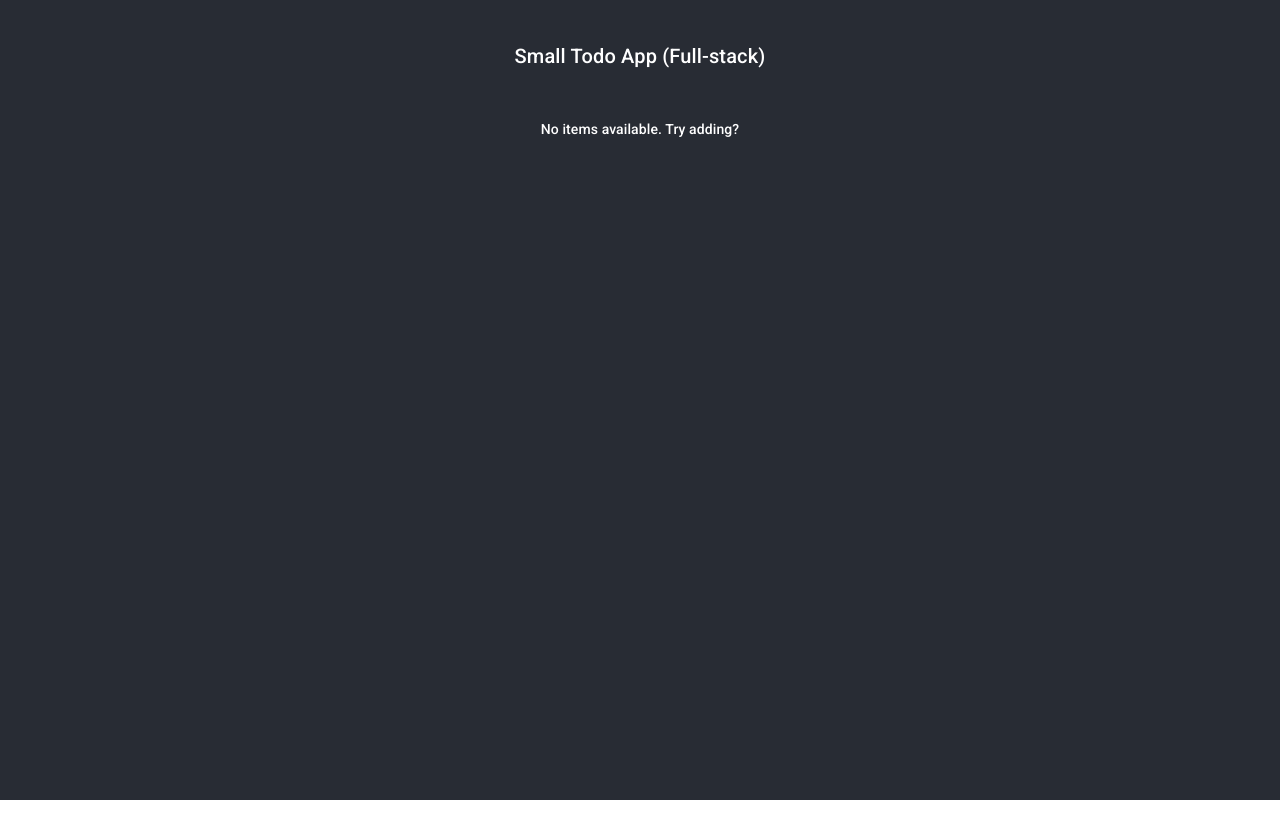
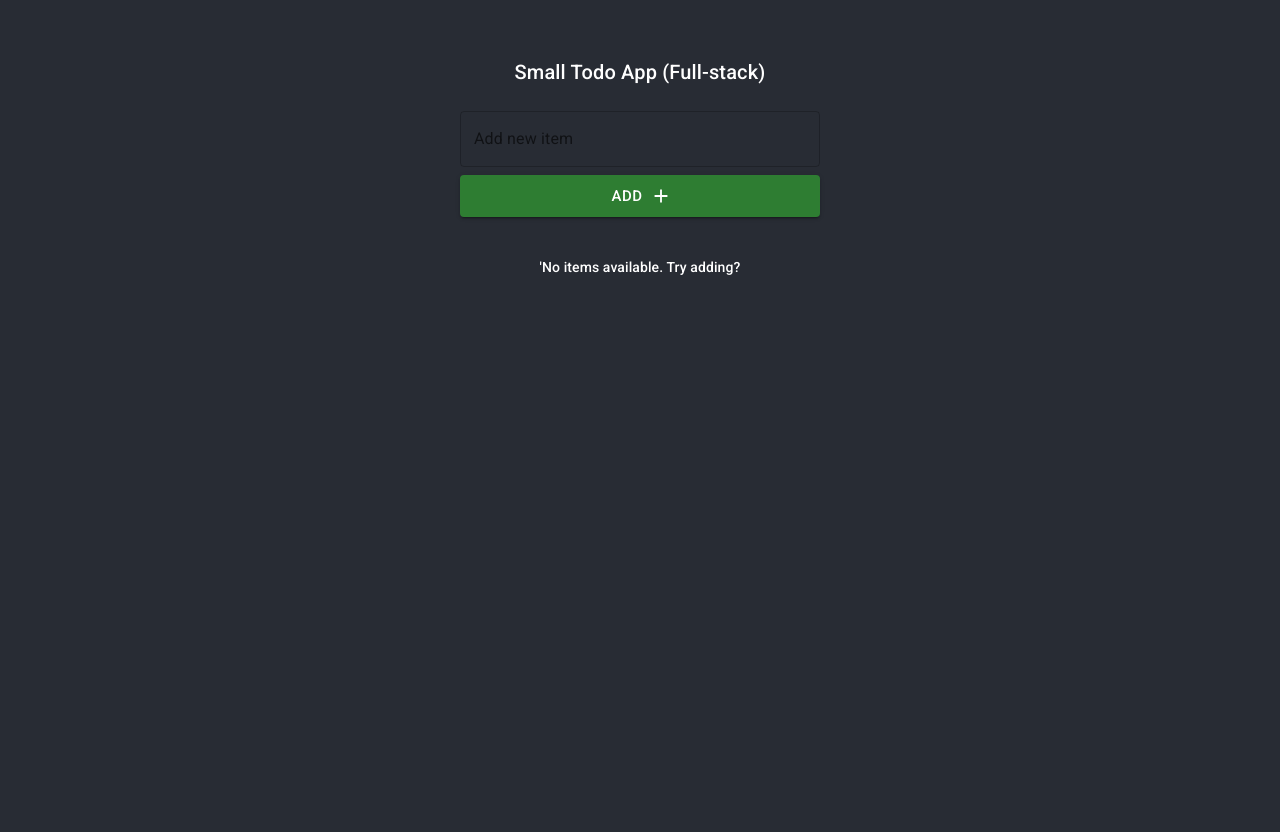
Before and after one commit to MashuMaru/TODO_UI, a React (Create React App) app in the folder todo-ui/: page / in a window 1280 px wide. Before the commit the page ends 800 px from the top, so only its background shows below. Built offline with nearby package versions, Linux system fonts and the light colour scheme; no server answers.

Commit message:
Implements notify package for user

```diff
--- a/todo-ui/package.json
+++ b/todo-ui/package.json
@@ -14,7 +14,7 @@
     "notistack": "^2.0.5",
     "react": "^18.2.0",
     "react-dom": "^18.2.0",
-    "react-scripts": "5.0.1",
+    "react-scripts": "^2.1.3",
     "web-vitals": "^2.1.4"
   },
   "scripts": {
--- a/todo-ui/src/App.css
+++ b/todo-ui/src/App.css
@@ -1,4 +1,5 @@
 .App {
+  padding: 16px;
   text-align: center;
   background-color: #282c34;
   min-height: 100vh;
--- a/todo-ui/src/App.js
+++ b/todo-ui/src/App.js
@@ -6,29 +6,19 @@ import * as React from 'react';
 import Typography from '@mui/material/Typography';
 import CircularProgress from '@mui/material/CircularProgress'
 import Backdrop from '@mui/material/Backdrop';
-import Snackbar from '@mui/material/Snackbar';
-import MuiAlert from '@mui/material/Alert';
+import CreateNewItem from './CreateNewItem';
+import { useSnackbar } from 'notistack';
 
 const App = () => {
+  const { enqueueSnackbar } = useSnackbar();
   const [todoItems, setTodoItems] = useState([])
   const [completeItems, setCompleted] = useState([])
   const [loading, setLoading] = useState(false);
-  const [notification, setNotification] = useState({ active: false, message: null });
-
-  const Alert = React.forwardRef(function Alert(props, ref) {
-    return <MuiAlert elevation={6} ref={ref} variant="filled" {...props} />;
-  });
 
   useEffect(() => {
     setLoading(true)
     getTodoItems()
   }, [])
-  const closeNotification = () => {
-    setNotification({
-      active: false,
-      message: null
-    })
-  }
   const getTodoItems = () => {
     axios
     .get('https://localhost:7059/api/all-items')
@@ -48,17 +38,11 @@ const App = () => {
     axios
     .delete(`https://localhost:7059/api/delete/${id}`)
     .then(response => {
-      setNotification({
-        active: true,
-        message: response.data
-      })
-      setTimeout(() => {
-        closeNotification()
-      }, 5000)
+      enqueueSnackbar(response.data, { variant: 'success' });
       getTodoItems()
     })
     .catch(e => {
-      console.log(e)
+      enqueueSnackbar(e, { variant: 'error' });
     })
   }
   const setAsCompleteHandler = (id) => {
@@ -66,55 +50,61 @@ const App = () => {
     axios
     .patch(`https://localhost:7059/api/complete/${id}`)
     .then(response => {
-      setNotification({
-        active: true,
-        message: response.data
-      })
-      setTimeout(() => {
-        closeNotification()
-      }, 5000)
+      enqueueSnackbar(response.data, { variant: 'success' });
       getTodoItems()
     })
     .catch(e => {
-      console.log(e)
+      enqueueSnackbar(e, { variant: 'error' });
     })
   }
-  const stateTodoItems = (
-    <TodoItems
-      title="Current"
-      items={todoItems}
-      delete={deleteItemHandler}
-      complete={setAsCompleteHandler}
-      />
-  )
-  const stateCompletedItems = (
-    <TodoItems
-      title="Completed"
-      sx={{mt:5}}
-      delete={deleteItemHandler}
-      items={completeItems}
-      />
-  )
+  const addNewTodoItem = (newItem) => {
+    const newTodo = {
+      todo: newItem
+    };
+    setLoading(true)
+    axios
+    .post('https://localhost:7059/api/create', newTodo)
+    .then(response => {
+      enqueueSnackbar(response.data, { variant: 'success' });
+      getTodoItems()
+    })
+    .catch(e => {
+      enqueueSnackbar(e, { variant: 'error' })
+    })
+    .finally(() => {
+      setLoading(false)
+    })
+  }
   return (
     <div className='App'>
-      <Snackbar open={notification.active} autoHideDuration={6000}>
-        <Alert severity="success" sx={{ width: '100%' }}>
-          {notification.message}
-        </Alert>
-      </Snackbar>
       <Typography className="title" align='center' sx={{mt:5}} variant="h6" gutterBottom>
         Small Todo App (Full-stack)
-      </Typography>
-      <Typography className="title" align='center' sx={{mt:5}} variant="subtitle2" gutterBottom>
-        {!todoItems.length ? 'No items available. Try adding?' : void 0}
       </Typography>
       <Backdrop
         sx={{ color: '#fff', zIndex: (theme) => theme.zIndex.drawer + 1 }}
         open={loading}>
         <CircularProgress />
       </Backdrop>
-      {todoItems.length > 0 && stateTodoItems}
-      {completeItems.length > 0 && stateCompletedItems}
+      <CreateNewItem
+        newTodoItem={addNewTodoItem} />
+      {!todoItems.length &&
+      <Typography className="title" align='center' sx={{mt:5}} variant="subtitle2" gutterBottom>
+        'No items available. Try adding?
+      </Typography>}
+      {todoItems.length > 0 &&
+      <TodoItems
+        title="Current"
+        items={todoItems}
+        delete={deleteItemHandler}
+        complete={setAsCompleteHandler}
+        />}
+      {completeItems.length > 0 &&
+      <TodoItems
+        title="Completed"
+        sx={{mt:5}}
+        delete={deleteItemHandler}
+        items={completeItems}
+        />}
     </div>
   );
 }
--- /dev/null
+++ b/todo-ui/src/CreateNewItem.js
@@ -0,0 +1,63 @@
+import * as React from 'react';
+import TextField from '@mui/material/TextField';
+import InputAdornment from '@mui/material/InputAdornment';
+import AddIcon from '@mui/icons-material/Add';
+import { Button } from '@mui/material';
+import { useState } from 'react';
+
+const CreateNewItem = (props) => {
+  const [todoItem, setTodoItem] = useState('');
+  const [error, setError] = useState(false);
+  const handleInput = (e) => {
+    setTodoItem(e.target.value);
+    setError(false);
+  }
+  const inputIsValid = () => {
+    if (!todoItem.length) {
+      setError(true)
+      return false
+    } else {
+      setError(false)
+      return true
+    }
+  }
+  const emitNewTodoItem = () => {
+    if (!inputIsValid()) {
+      return
+    }
+    props.newTodoItem(todoItem)
+    setTodoItem('');
+  }
+  return (
+    <>
+      <TextField
+        startAdornment={
+          <InputAdornment position="start">
+            <AddIcon />
+          </InputAdornment>
+        }
+        type="text"
+        value={todoItem}
+        onChange={handleInput}
+        helperText={error && 'Provide todo entry.'}
+        error={error}
+        sx={{ mt:2, mb:1, maxWidth: 360, width: '100%', mx:'auto' }}
+        color="success"
+        id="new-todo-item-input"
+        label="Add new item"
+        variant="outlined" />
+      <Button
+        sx={{ maxWidth: 360, width: '100%', mx:'auto' }}
+        color="success"
+        variant="contained"
+        size="large"
+        id="new-todo-item-button"
+        onClick={emitNewTodoItem}
+        endIcon={<AddIcon />}>
+        Add
+      </Button>
+    </>
+  )
+}
+
+export default CreateNewItem;
--- a/todo-ui/src/TodoItems.js
+++ b/todo-ui/src/TodoItems.js
@@ -1,3 +1,4 @@
+import * as React from 'react';
 import { List, ListItem, IconButton, ListItemButton, ListItemText } from '@mui/material';
 import DeleteIcon from '@mui/icons-material/Delete';
 import CheckCircle from '@mui/icons-material/CheckCircle'
--- a/todo-ui/src/index.js
+++ b/todo-ui/src/index.js
@@ -3,11 +3,14 @@ import ReactDOM from 'react-dom/client';
 import './index.css';
 import App from './App';
 import reportWebVitals from './reportWebVitals';
+import { SnackbarProvider } from 'notistack';
 
 const root = ReactDOM.createRoot(document.getElementById('root'));
 root.render(
   <React.StrictMode>
-    <App />
+    <SnackbarProvider autoHideDuration={2500} maxSnack={3}>
+      <App />
+    </SnackbarProvider>
   </React.StrictMode>
 );
 
```
Also changed, not shown: 1 other file (tests, documents, lock files or other folders).
